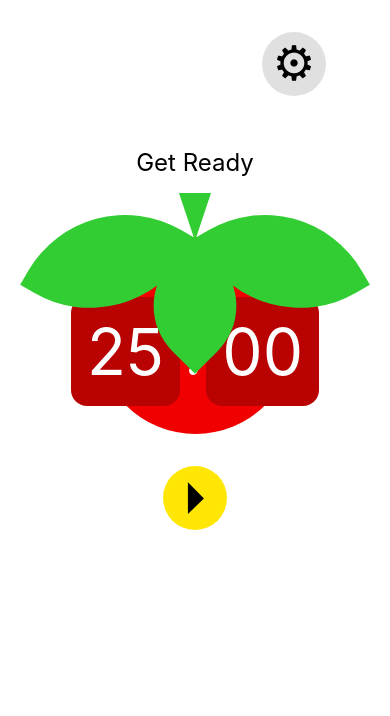
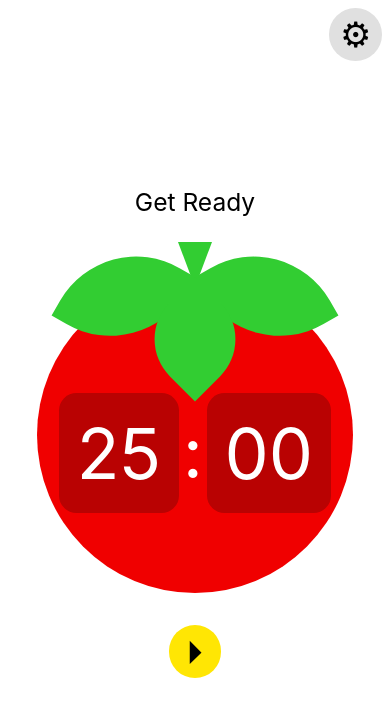
Before and after one commit to AVor0n/pomodoro-timer, a React (Vite) app: page / in a window 390 px wide. Shown: the top 716 px of the page. Built offline with nearby package versions, Linux system fonts and the light colour scheme.

Commit message:
feat: add responsiveness for styles

```diff
--- a/src/App.css
+++ b/src/App.css
@@ -1,9 +1,12 @@
 .app{
-  height: 100vh;
   width: 100vw;
+  height: 100%;
+}
+.app__wrapper{
+  display: grid;
+  height: 100%;
+  max-width: 90vh;
   margin: 0 auto;
-  padding: 0 4rem;
   box-sizing: border-box;
-  display: grid;
-  grid-template-rows: auto 1fr;
+  position: relative;
 }
--- a/src/App.tsx
+++ b/src/App.tsx
@@ -14,8 +14,10 @@ function App() {
   return (
     <context.Provider value={[state, dispatch]}>
       <div className="app" style={{ backgroundColor: bgAppColor }}>
-        <Header />
-        {state.isSettingsOpen ? <SettingsPage /> : <HomePage />}
+        <div className="app__wrapper">
+          <Header />
+          {state.isSettingsOpen ? <SettingsPage /> : <HomePage />}
+        </div>
       </div>
     </context.Provider>
   );
--- a/src/components/Button/button.css
+++ b/src/components/Button/button.css
@@ -1,7 +1,7 @@
 
 .btn{
-  width: 4rem;
-  height: 4rem;
+  width: calc(var(--size)*0.15);
+  height: calc(var(--size)*0.15);
 
   display: flex;
   align-items: center;
@@ -9,8 +9,8 @@
 
   border: none;
   border-radius: 50%;
-  font-size: 3rem;
-  line-height: 3rem;
+  font-size: calc(var(--size)*0.10);
+  line-height: calc(var(--size)*0.10);
   background-color: #e0e0e0;
   cursor: pointer;
 }
--- a/src/components/Header/header.css
+++ b/src/components/Header/header.css
@@ -1,5 +1,11 @@
 .header{
-  display: flex;
-  flex-direction: row-reverse;
-  margin: 2rem 0;
+  position: absolute;
+  top: 2rem;
+  right: 2rem;
 }
+@media (max-width: 500px) {
+  .header{
+    top: 0.5rem;
+    right: 0.5rem;
+  }
+}
--- a/src/components/Timer/timer.css
+++ b/src/components/Timer/timer.css
@@ -1,14 +1,14 @@
 /** ------------ Timer ------------ */
 .timer{
-  margin-top: 2rem;
-  font-size: 4rem;
+  margin-top: calc(var(--size)*0.1);
+  font-size: calc(var(--size)*0.2);
   color: #fff;
 }
 
 .timer__value{
-  padding: 1rem;
+  padding: calc(var(--size)*0.05);
+  border-radius: calc(var(--size)*0.05);
   background-color: #b90202;
-  border-radius: 1rem;
 }
 
 .timer__separator{
--- a/src/components/TomatoContainer/tomatoContainer.css
+++ b/src/components/TomatoContainer/tomatoContainer.css
@@ -6,45 +6,44 @@
   align-items: center;
   justify-content: center;
   background-color: #f00000;
-  border: 1px solid transparent;
   border-radius: 50%;
-  height: 50vw;
-  width: 50vw;
+  height: calc(var(--size)*0.9);
+  width: calc(var(--size)*0.9);
   position: relative;
 }
 
 .root{
   position: absolute;
-  top: -2.8rem;
+  top: calc(var(--size)*-0.1);
   width: 0;
   height: 0;
   border-style: solid;
-  border-width: 3rem 1rem 0 1rem;
+  border-width: calc(var(--size)*0.13) calc(var(--size)*0.05) 0 calc(var(--size)*0.05);
   border-color: #32cd32 transparent transparent transparent;
 }
 
 .leaf{
 	background-color: #32cd32;
   position: absolute;
-  width: 8rem;
-  height: 8rem;
-  border-radius: 0 7rem;
+  width: calc(var(--size)*0.3);
+  height: calc(var(--size)*0.3);
+  border-radius: 0 calc(var(--size)*0.25);
   top: 0px;
   left: 50%;
   transform-origin: top left;
 }
 
 .leaf-1{
-    transform: rotate(330deg);
+  transform: rotate(330deg);
 }
 
 .leaf-2{
-    transform: rotate(120deg);
+  transform: rotate(120deg);
 }
 
 .leaf-3{
+  width: calc(var(--size)*0.25);
+  height: calc(var(--size)*0.25);
   transform: rotate(45deg);
-  width: 6rem;
-  height: 6rem;
-  border-radius: 0 4rem;
+  border-radius: 0 calc(var(--size)*0.15);
 }
--- a/src/index.css
+++ b/src/index.css
@@ -1,4 +1,11 @@
+:root{
+  --size: min(90vw, 50vh );
+}
+html{
+  height: 100%;
+}
 body {
+  height: 100%;
   margin: 0;
   font-family: -apple-system, BlinkMacSystemFont, 'Segoe UI', 'Roboto', 'Oxygen',
     'Ubuntu', 'Cantarell', 'Fira Sans', 'Droid Sans', 'Helvetica Neue',
@@ -6,7 +13,9 @@ body {
   -webkit-font-smoothing: antialiased;
   -moz-osx-font-smoothing: grayscale;
 }
-
+#root{
+  height: 100%;
+}
 code {
   font-family: source-code-pro, Menlo, Monaco, Consolas, 'Courier New',
     monospace;
--- a/src/pages/Home/home.css
+++ b/src/pages/Home/home.css
@@ -4,9 +4,12 @@
   display: flex;
   flex-direction: column;
   align-items: center;
+  justify-content: center;
+  justify-self: center;
 }
 
 .home__title{
+  font-size: calc(var(--size) * 0.07);
   font-weight: 400;
   text-transform: capitalize;
 }
--- a/src/pages/Settings/settings.css
+++ b/src/pages/Settings/settings.css
@@ -1,4 +1,11 @@
+.settings__wrapper{
+  display: flex;
+  flex-direction: column;
+  align-items: center;
+  justify-content: center;
+}
 .settings__title{
+  font-size: calc(var(--size) * 0.07);
   font-weight: 400;
   text-align: center;
 }
@@ -7,8 +14,9 @@
   display: flex;
   flex-direction: column;
   align-items: center;
-  gap: 4rem;
-  margin-top: 2rem;
+  gap: calc(var(--size) * 0.2);
+  margin-top: calc(var(--size) * 0.15);
+  margin-bottom: calc(var(--size) * 0.3);
 }
 
 .settings-option__wrapper{
@@ -18,11 +26,11 @@
 }
 
 .settings-option__title{
-  margin-top: 1.8rem;
-  margin-bottom: 0.5rem;
   text-align: center;
-  font-size: 1.5rem;
-  line-height: 1rem;
+  margin-top: calc(var(--size) * 0.03);
+  margin-bottom: calc(var(--size) * 0.01);
+  font-size: calc(var(--size) * 0.06);
+  line-height: calc(var(--size) * 0.06);
 }
 
 .settings-option__controls{
@@ -30,23 +38,23 @@
   align-items: center;
 }
 .settings-option__value{
-  margin: 1rem;
+  margin: calc(var(--size) * 0.025);
   background-color: #21b621;
-  border-radius: 0.5rem;
-  padding: 1.25rem;
-  font-size: 2rem;
-  line-height: 2rem;
-  width: 2rem;
+  border-radius: calc(var(--size) * 0.015);
+  padding: calc(var(--size) * 0.04);
+  font-size: calc(var(--size) * 0.07);
+  line-height: calc(var(--size) * 0.07);
+  width: calc(var(--size) * 0.07);
   text-align: center;
   z-index: 1;
 }
 
 .settings-option__background {
-    top: 5.5rem;
-    left: -2.5rem;
-    transform: rotate(315deg);
-    width: 14rem;
-    height: 14rem;
-    border-radius: 0 10rem;
-    z-index: -1000;
+  top: calc(var(--size) * 0.16);
+  left: calc(var(--size) * -0.1);
+  transform: rotate(315deg);
+  width: calc(var(--size) * 0.5);
+  height: calc(var(--size) * 0.5);
+  border-radius: 0 calc(var(--size) * 0.32);
+  z-index: -1000;
 }
```
